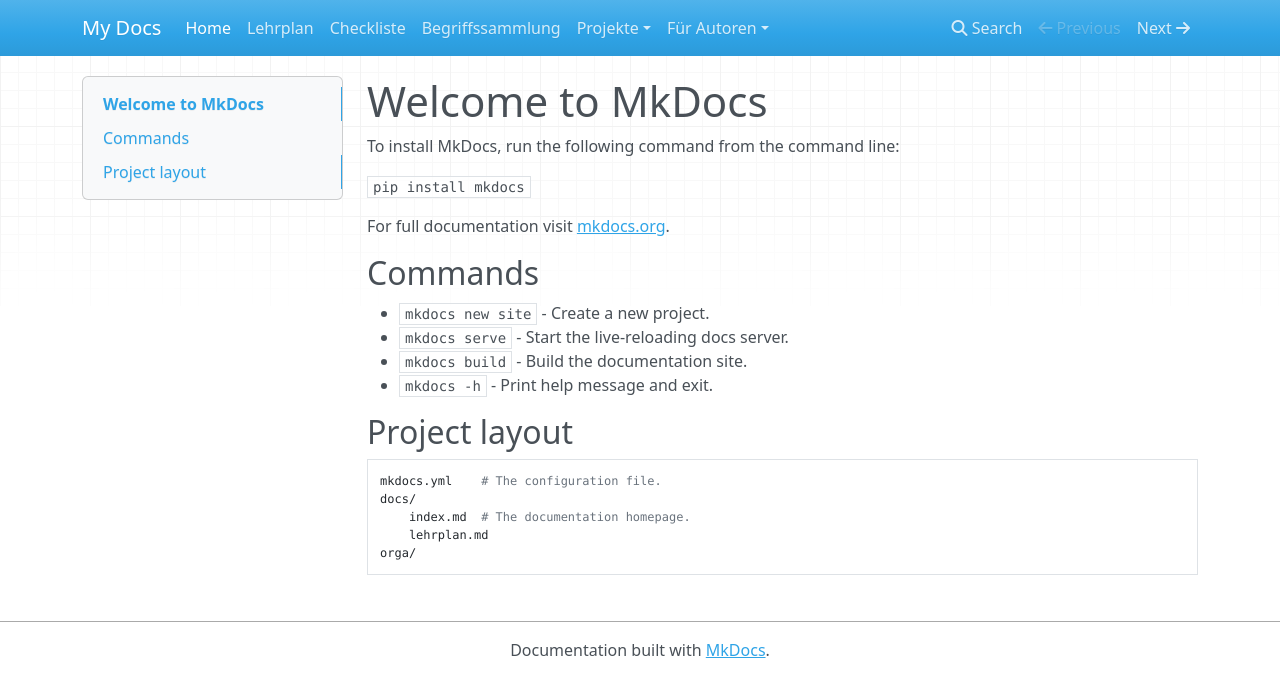
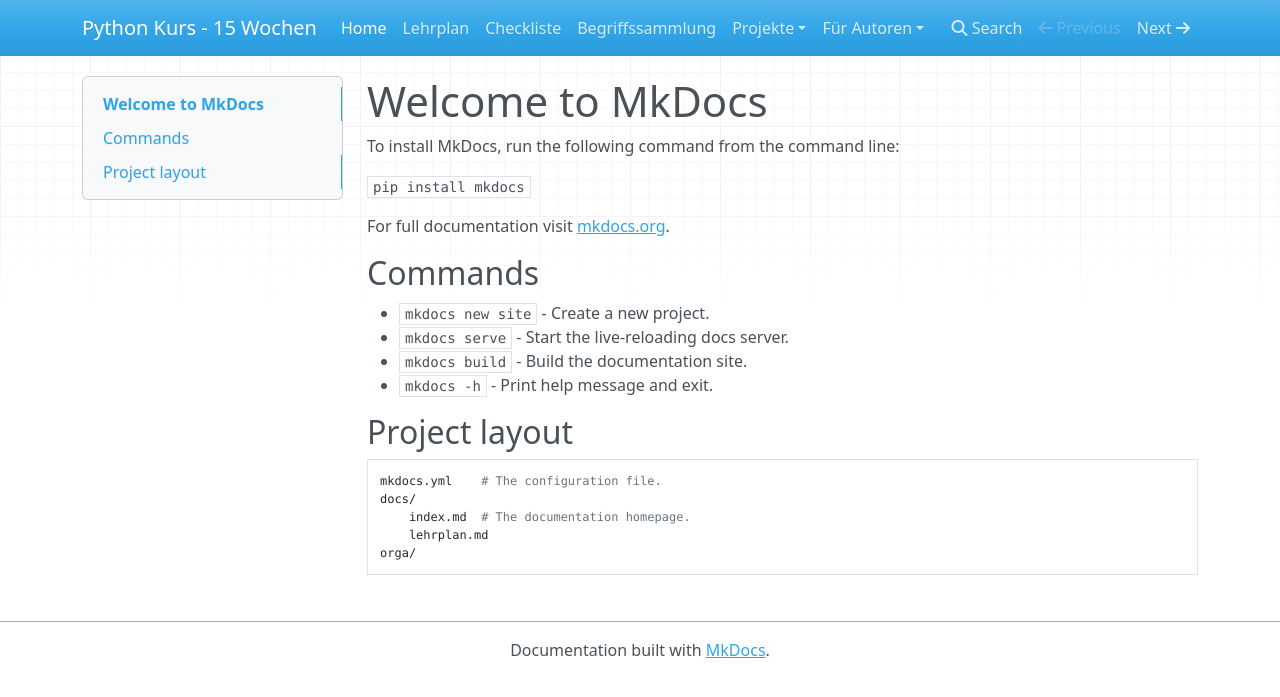
Before and after one commit to kevinsuelzle/Python_Wiki, an MkDocs documentation site: the page built from docs/index.md, in a window 1280 px wide. Shown: the top 697 px of the page. Built offline with MkDocs 1.6.1, drawn with Linux system fonts in a browser that asks for light colours; nearby versions of some CDN libraries.

Commit message:
Gave the whole thing a better name

```diff
--- a/mkdocs.yml
+++ b/mkdocs.yml
@@ -1,4 +1,4 @@
-site_name: My Docs
+site_name: Python Kurs - 15 Wochen
 
 nav:
   - Home: index.md
```
